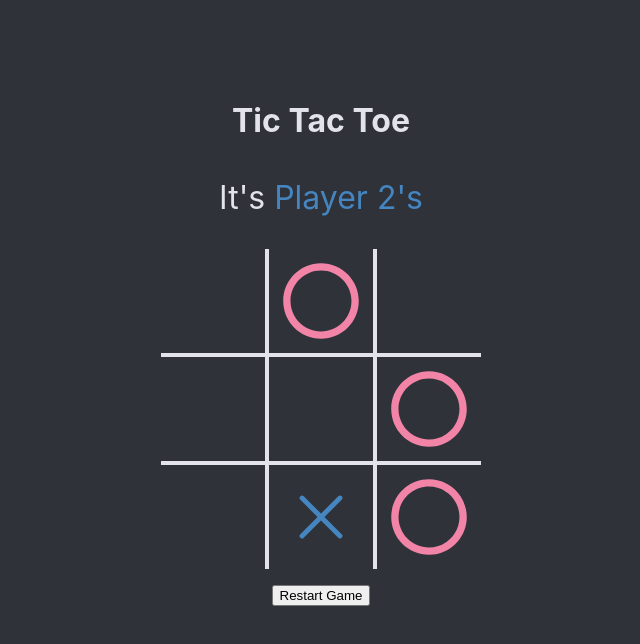
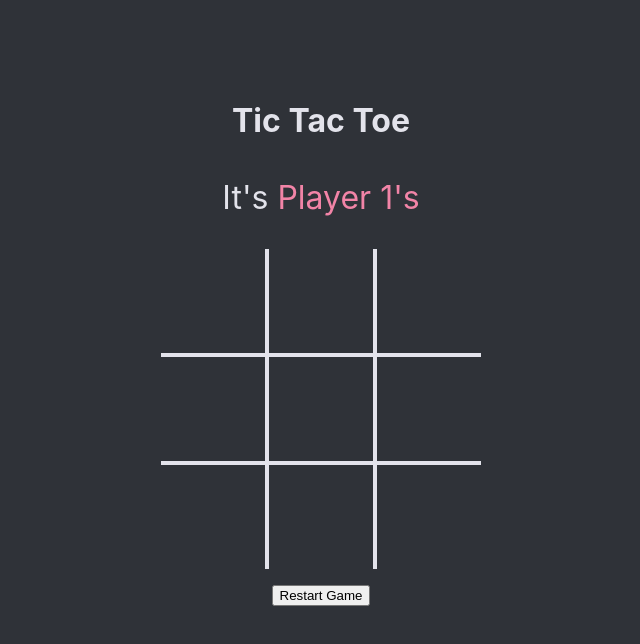
Before and after one commit to krames12/boilerplate-next-app, a Next.js app: page /tic-tac-toe in a window 1280 px wide. Shown: the top 644 px of the page, without its empty margins (319-959 px from the left). Built offline with nearby package versions, Linux system fonts and the light colour scheme.

Commit message:
logic moved to gameboard, can fill board

```diff
--- a/components/GameBoard/GameBoard.jsx
+++ b/components/GameBoard/GameBoard.jsx
@@ -3,31 +3,62 @@ import GameBoardTile from "../GameBoardTile/GameBoardTile";
 
 import styles from './index.module.scss'
 
-const GameBoard = ({currentPlayer, handlePlayerChange}) => {
-  const [gameBoardStatus, setGameBoardStatus] = useState(
-    [
-      [null, 1, null],
-      [null, 2, null],
-      [null, null, null],
-    ]
-  );
+const GameBoard = () => {
+  const initialGameBoardStatus = [
+    [null, null, null],
+    [null, null, null],
+    [null, null, null],
+  ]
+
+  const [currentPlayer, setCurrentPlayer] = useState(1)
+  const [gameBoardStatus, setGameBoardStatus] = useState(initialGameBoardStatus);
+
+  const handlePlayerChange = () => {
+    const nextPlayer = currentPlayer == 1 ? 2 : 1;
+
+    setCurrentPlayer(nextPlayer);
+  }
 
   const handleTurnCompletion = (row, tile) => {
-    handlePlayerChange();
+    if(gameBoardStatus[row][tile] == null) {
+      updateSelectedTile(row, tile);
+      handlePlayerChange();
+    }
+  }
+
+  const updateSelectedTile = (row, tile) => {
+    const updatedGameBoardStatus = gameBoardStatus.map(
+      (_, rowIndex) => _.map( (currentTileValue, tileIndex ) => {
+        return row == rowIndex && tile == tileIndex ? currentPlayer : currentTileValue;
+      })
+    );
+
+    setGameBoardStatus(updatedGameBoardStatus);
+  }
+
+  const handleReset = () => {
+    setCurrentPlayer(1)
+    setGameBoardStatus(initialGameBoardStatus);
   }
 
   return (
-    <div className={styles["game-board"]}>
-      <GameBoardTile />
-      <GameBoardTile status={2} />
-      <GameBoardTile />
-      <GameBoardTile />
-      <GameBoardTile />
-      <GameBoardTile status={2} />
-      <GameBoardTile />
-      <GameBoardTile status={1} />
-      <GameBoardTile status={2} />
-    </div>
+    <>
+      <p className={styles["turn-indicator"]}>
+        It&apos;s <span className={`${styles[`player${currentPlayer}`]}`}>Player {currentPlayer}&apos;s</span>
+      </p>
+      <div className={styles["game-board"]}>
+        { gameBoardStatus.map( (row, rowIndex) => {
+          return row.map( (tileStatus, tileIndex) =>
+            <GameBoardTile
+              key={`${rowIndex}${tileIndex}`}
+              status={{ tileStatus, rowIndex, tileIndex }}
+              actionHandler={handleTurnCompletion}
+            />
+          )
+        }) }
+      </div>
+      <button onClick={handleReset}>Restart Game</button>
+    </>
   )
 }
 
--- a/components/GameBoard/index.module.scss
+++ b/components/GameBoard/index.module.scss
@@ -1,3 +1,6 @@
+$playstation-pink: #f284a7;
+$playstation-blue: #4585c0;
+
 .game-board {
   margin: 1rem;
   width: 320px;
@@ -8,3 +11,16 @@
   row-gap: 4px;
   background-color: #E3E3EB;
 }
+
+.player1 {
+  color: $playstation-pink;
+}
+
+.player2 {
+  color: $playstation-blue;
+}
+
+.turn-indicator {
+  font-size: 2rem;
+  margin: 1rem 0;
+}
--- a/components/GameBoardTile/GameBoardTile.jsx
+++ b/components/GameBoardTile/GameBoardTile.jsx
@@ -1,26 +1,29 @@
-import { useState } from "react";
 import { BsPlusLg } from "react-icons/bs";
 import { FaRegCircle } from "react-icons/fa";
 
 import styles from './index.module.scss';
 
 
-const GameBoardTile = ({status = null}) => {
-  const [tileStatus, setTileStatus] = useState(null);
+const GameBoardTile = ({status, actionHandler}) => {
+  const {
+    tileStatus,
+    rowIndex,
+    tileIndex
+  } = status
 
   const getTileIcon = () => {
-    switch (status) {
+    switch (tileStatus) {
       default:
         return null;
       case 1:
+        return (<FaRegCircle className={`${styles.circle} ${styles["tile-icon"]}`} />)
+      case 2:
         return (<BsPlusLg className={`${styles.cross} ${styles["tile-icon"]}`} />)
-      case 2:
-        return (<FaRegCircle className={`${styles.circle} ${styles["tile-icon"]}`} />)
     }
   }
 
   return (
-    <div className={styles["game-tile"]}>
+    <div className={styles["game-tile"]} onClick={() => actionHandler(rowIndex, tileIndex)}>
       {getTileIcon()}
     </div>
   )
--- a/pages/tic-tac-toe/index.jsx
+++ b/pages/tic-tac-toe/index.jsx
@@ -5,18 +5,6 @@ import GameBoard from '../../components/GameBoard/GameBoard';
 import styles from './index.module.scss'
 
 export default function TicTacToe() {
-  const [currentPlayer, setCurrentPlayer] = useState(2)
-
-  const handlePlayerChange = () => {
-    const nextPlayer = currentPlayer == 1 ? 2 : 1;
-
-    setCurrentPlayer(nextPlayer);
-  }
-
-  const handleReset = () => {
-    setCurrentPlayer(1)
-  }
-
   return (
     <div className={styles.container}>
       <Head>
@@ -29,13 +17,7 @@ export default function TicTacToe() {
           Tic Tac Toe
         </h1>
 
-        <p className={styles["turn-indicator"]}>
-          It&apos;s <span className={`${styles[`player${currentPlayer}`]}`}>Player {currentPlayer}&apos;s</span>
-        </p>
-
-        <GameBoard {...{currentPlayer, handlePlayerChange}} />
-
-        <button onClick={handleReset}>Restart Game</button>
+        <GameBoard />
       </main>
     </div>
   )
--- a/pages/tic-tac-toe/index.module.scss
+++ b/pages/tic-tac-toe/index.module.scss
@@ -1,21 +1,5 @@
-$playstation-pink: #f284a7;
-$playstation-blue: #4585c0;
-
 .container {
   background-color: #2f3238;
   color: #E3E3EB;
   height: 100vh;
 }
-
-.player1 {
-  color: $playstation-pink;
-}
-
-.player2 {
-  color: $playstation-blue;
-}
-
-.turn-indicator {
-  font-size: 2rem;
-  margin: 1rem 0;
-}
```
